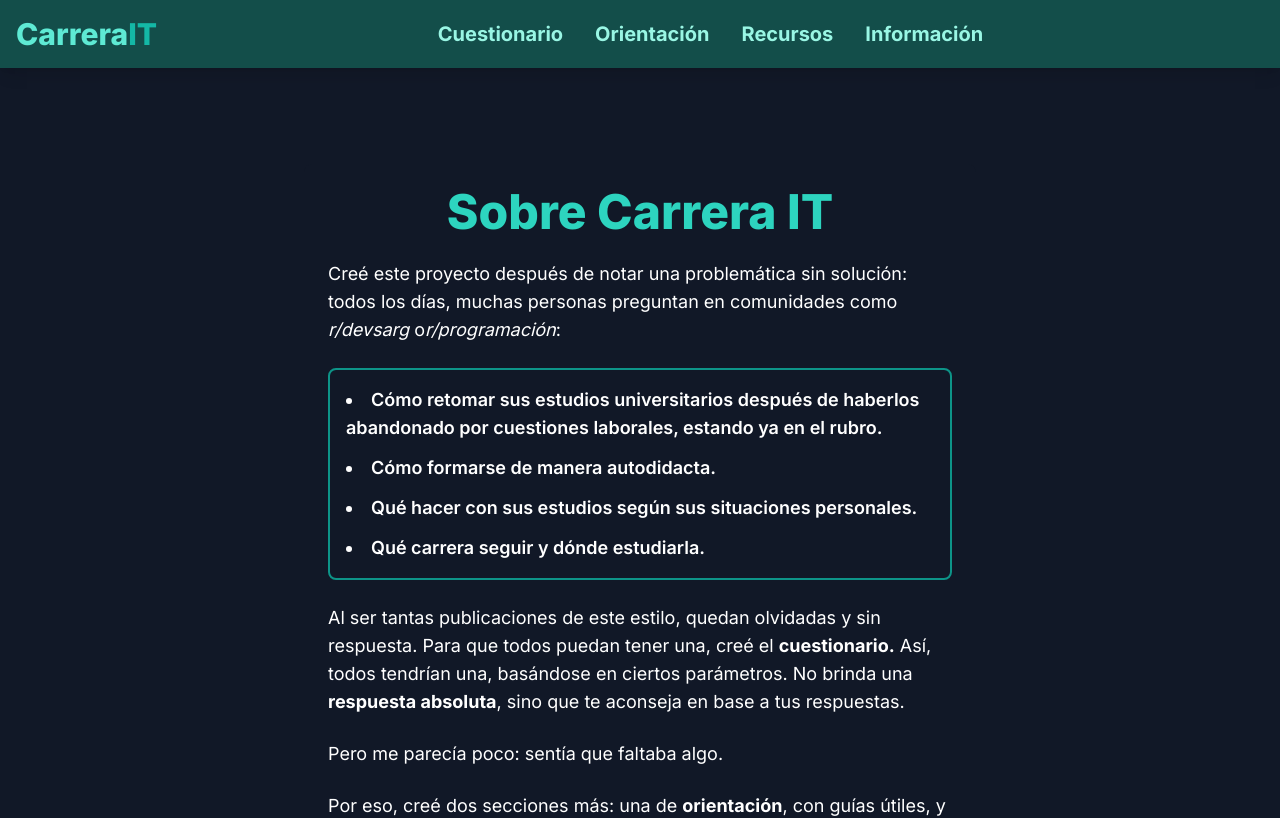
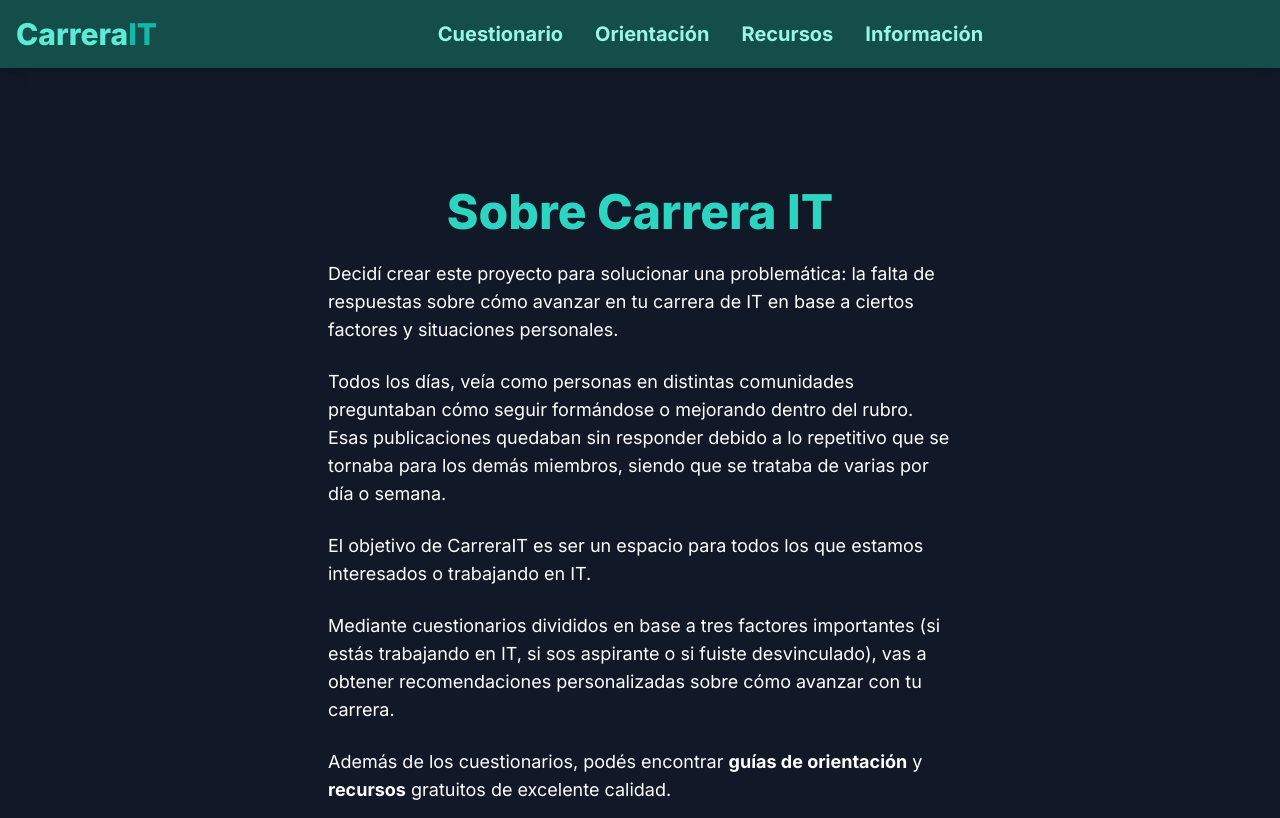
Before and after one commit to aronmilenait/carrerait-roadmap, a Next.js app in the folder carrerait-roadmap/: page /info in a window 1280 px wide. Shown: the top 818 px of the page. Built offline with nearby package versions, Linux system fonts and the light colour scheme.

Commit message:
Rewrite the About Website component's paragraphs.

```diff
--- a/carrerait-roadmap/src/app/components/AboutWebsite.tsx
+++ b/carrerait-roadmap/src/app/components/AboutWebsite.tsx
@@ -29,42 +29,30 @@ const AboutWebsite = () => {
         Sobre Carrera IT
       </h1>
       <p className={paragraphClasses}>
-        Creé este proyecto después de notar una problemática sin solución: todos
-        los días, muchas personas preguntan en comunidades como <i>r/devsarg</i>{" "}
-        o<i>r/programación</i>:
-      </p>
-      <ul className={listClasses}>
-        <li>
-          Cómo retomar sus estudios universitarios después de haberlos
-          abandonado por cuestiones laborales, estando ya en el rubro.
-        </li>
-        <li>Cómo formarse de manera autodidacta.</li>
-        <li>Qué hacer con sus estudios según sus situaciones personales.</li>
-        <li>Qué carrera seguir y dónde estudiarla.</li>
-      </ul>
-      <p className={paragraphClasses}>
-        Al ser tantas publicaciones de este estilo, quedan olvidadas y sin
-        respuesta. Para que todos puedan tener una, creé el <b>cuestionario.</b>{" "}
-        Así, todos tendrían una, basándose en ciertos parámetros. No brinda una{" "}
-        <b>respuesta absoluta</b>, sino que te aconseja en base a tus
-        respuestas.
+        Decidí crear este proyecto para solucionar una problemática: la falta de
+        respuestas sobre cómo avanzar en tu carrera de IT en base a ciertos
+        factores y situaciones personales.
       </p>
       <p className={paragraphClasses}>
-        Pero me parecía poco: sentía que faltaba algo.
+        Todos los días, veía como personas en distintas comunidades preguntaban
+        cómo seguir formándose o mejorando dentro del rubro. Esas publicaciones
+        quedaban sin responder debido a lo repetitivo que se tornaba para los
+        demás miembros, siendo que se trataba de varias por día o semana.
       </p>
       <p className={paragraphClasses}>
-        Por eso, creé dos secciones más: una de <b>orientación</b>, con guías
-        útiles, y otra de <b>recursos</b>, donde sólo comparto aquellos que son
-        gratuitos.
+        El objetivo de CarreraIT es ser un espacio para todos los que estamos
+        interesados o trabajando en IT.
       </p>
       <p className={paragraphClasses}>
-        Mi objetivo con este proyecto es que sea útil para quienes trabajamos en
-        IT. Si bien soy de Argentina y vas a notar que menciono instituciones de
-        acá, la mayoría de los recursos van a servirte.
+        Mediante cuestionarios divididos en base a tres factores importantes (si
+        estás trabajando en IT, si sos aspirante o si fuiste desvinculado), vas
+        a obtener recomendaciones personalizadas sobre cómo avanzar con tu
+        carrera.
       </p>
       <p className={paragraphClasses}>
-        <b>Actualmente, el proyecto está siendo desarrollado.</b> A medida que pase el tiempo,
-        voy a incorporar más guías y material gratuito.
+        Además de los cuestionarios, podés encontrar{" "}
+        <a href="/orientacion" className="font-bold">guías de orientación</a> y{" "}
+        <a href="/recursos" className="font-bold">recursos</a> gratuitos de excelente calidad.
       </p>
     </section>
   );
```
